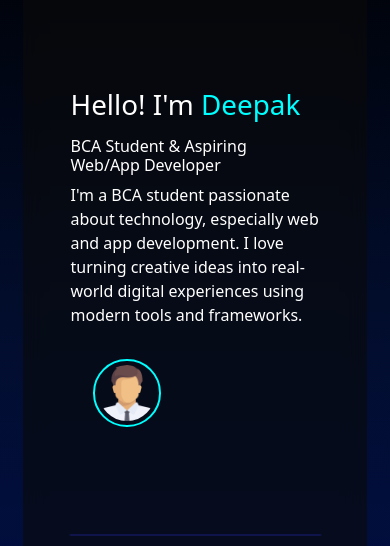
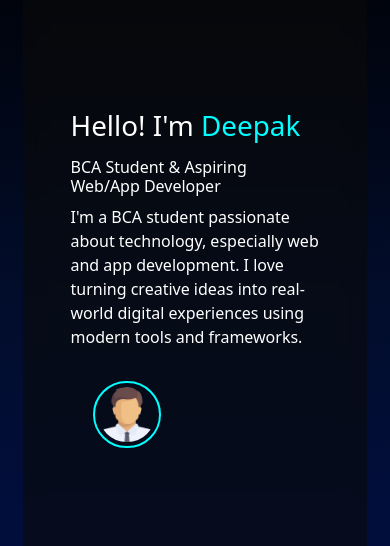
Before and after one commit to deepak6235/portfolio, a plain HTML site: page index.html in a window 390 px wide. Shown: the part 118-664 px from the top of the page. Drawn offline with nearby package versions, Linux system fonts and the light colour scheme.

Commit message:
Update index.html

```diff
--- a/index.html
+++ b/index.html
@@ -183,7 +183,7 @@ body {
 
 @media (max-width: 600px) {
   .cardd {
-    height: 90vh;
+/*     height: 90vh;   */
     padding-bottom: 30px;
 
   }
@@ -192,7 +192,7 @@ body {
 
 @media (max-width: 420px) {
   .cardd {
-    height: 90vh;
+/*     height: 90vh;   */
     padding-bottom: 30px;
 
   }
@@ -200,7 +200,7 @@ body {
 
 @media (max-width: 290px) {
   .cardd {
-    height: 92vh;
+/*     height: 92vh;   */
     padding-bottom: 30px;
 
   }
```
